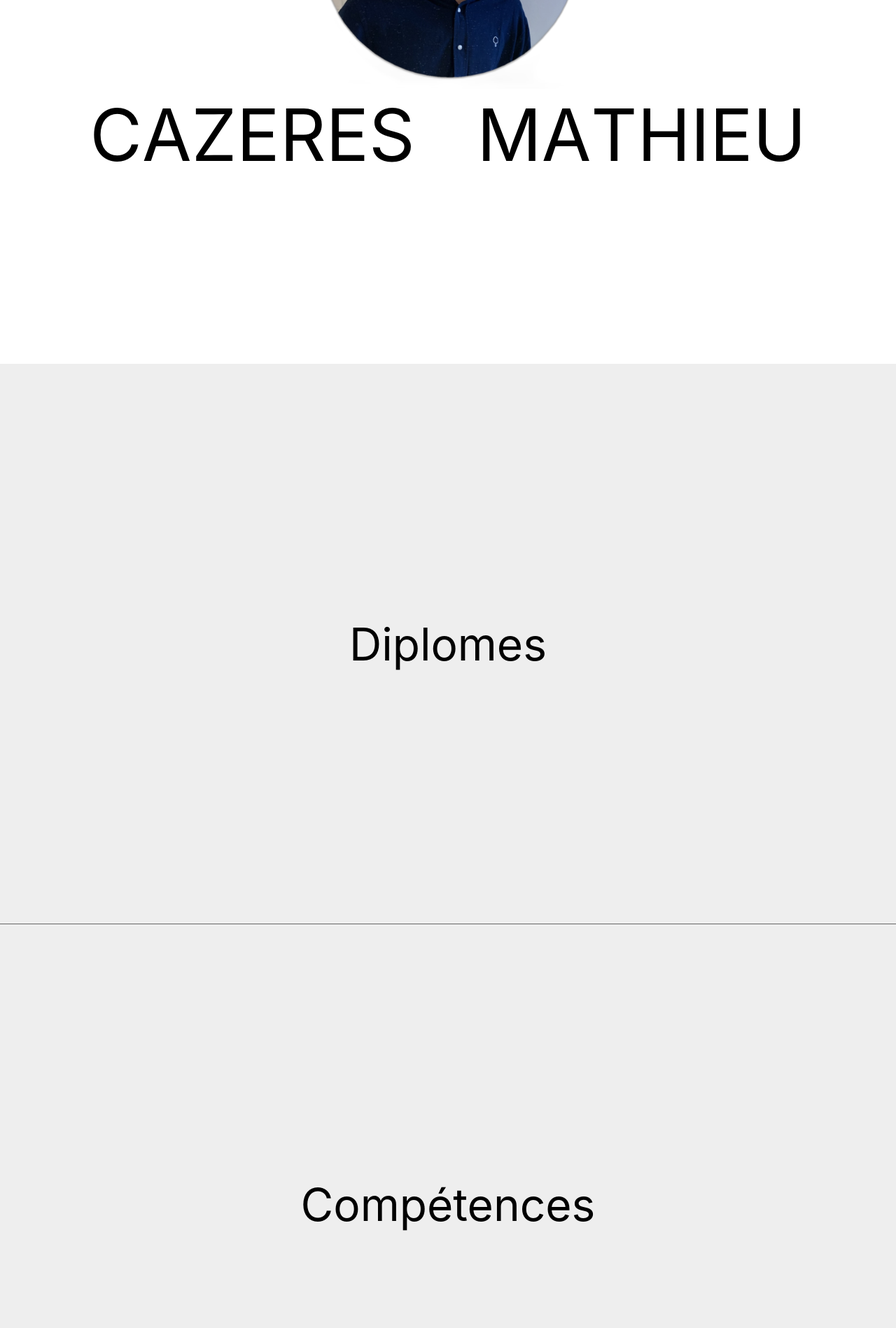
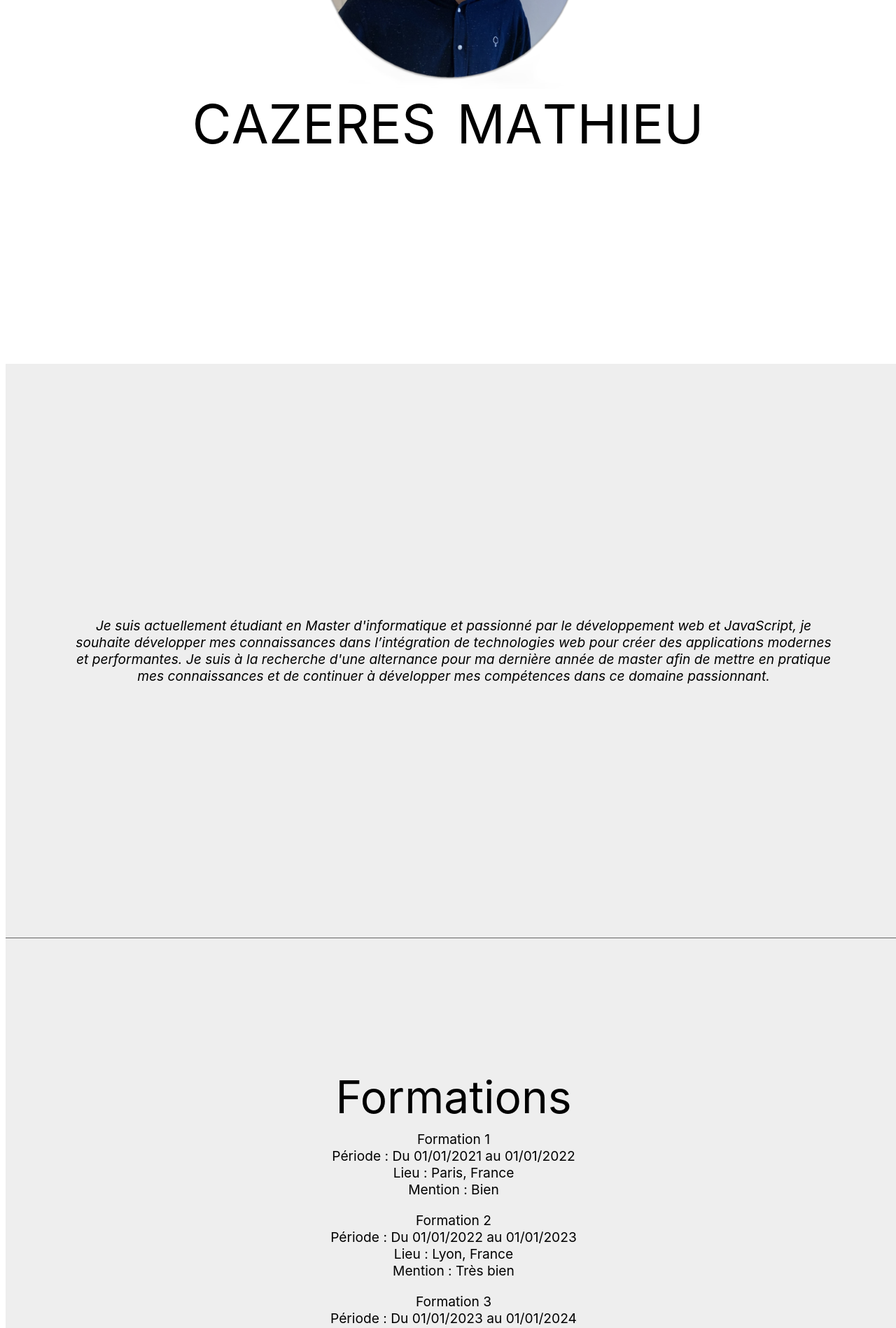
Before and after one commit to Mat-gif/Mat-gif.github.io, a React (Create React App) app: page / in a window 1280 px wide. Shown: the part 360-2258 px from the top of the page at 70% size. Built offline with nearby package versions, Linux system fonts and the light colour scheme.

Commit message:
ajoute des citations d'intro et conclusion et structure des diplomes

```diff
--- a/src/App.css
+++ b/src/App.css
@@ -35,7 +35,31 @@ section {
 }
 
 .letter {
-  font-size: 8vw;
+  font-size: 6vw;
+  display: inline-block;
+}
+
+#intro
+{
+  font-size: 1.5vw;
+  padding: 10px 100px 10px 100px;
+  font-style: italic;
+}
+#conclusion
+{
+  font-size: 1.5vw;
+  padding: 10px 100px 10px 100px;
+  font-style: italic;
+}
+
+.coord {
+  font-size: 1.5vw;
+  padding: 10px 100px 10px 100px;
+}
+
+.diploma-container {
+  font-size: 1.5vw;
+  padding: 10px 40px 10px 40px;
   display: inline-block;
 }
 
--- a/src/App.js
+++ b/src/App.js
@@ -1,5 +1,5 @@
 import "./App.css"
-import { useEffect, useRef } from "react"
+import { useEffect, useRef, useState  } from "react"
 import { gsap } from "gsap"
 import { ScrollTrigger } from "gsap/ScrollTrigger"
 import { ScrollToPlugin } from "gsap/ScrollToPlugin"
@@ -7,7 +7,37 @@ import moi from "./moi.png"
 
 gsap.registerPlugin(ScrollTrigger, ScrollToPlugin)
 
+
+
+
+
+
+
 function App() {
+
+  const [formations, setFormations] = useState([
+    {
+      title: "Formation 1",
+      period: "Du 01/01/2021 au 01/01/2022",
+      location: "Paris, France",
+      mention: "Bien"
+    },
+    {
+      title: "Formation 2",
+      period: "Du 01/01/2022 au 01/01/2023",
+      location: "Lyon, France",
+      mention: "Très bien"
+    },
+    {
+      title: "Formation 3",
+      period: "Du 01/01/2023 au 01/01/2024",
+      location: "New York, USA",
+      mention: "Excellent"
+    }
+  ]);
+
+  let intro = "Je suis actuellement étudiant en  Master d'informatique et passionné par le développement web et JavaScript, je souhaite développer mes connaissances dans l’intégration de technologies web pour créer des applications modernes et performantes. Je suis à la recherche d'une alternance pour ma dernière année de master afin de mettre en pratique mes connaissances et de continuer à développer mes compétences dans ce domaine passionnant.";
+  let conclusion = "Ayant acquis une solide expérience en résolution de problèmes techniques grâce à mes projets de fin d'études et à mes expériences professionnelles. Je suis également habitué à apprendre rapidement de nouvelles technologies et de nouveaux outils, afin de me tenir à jour dans le domaine en constante évolution. Enfin, je suis efficace dans le travail d’équipe, j'ai déjà travaillé en collaboration avec d'autres membres pour atteindre des objectifs communs. Je suis convaincu que ces compétences font de moi un atout pour tout projet de développement web et je suis impatient de continuer à développer ces compétences.";
 
   const titleRef = useRef()
 
@@ -15,6 +45,7 @@ function App() {
     gsap.timeline({
       onComplete: function () {
         console.log('animation terminée')
+
       }
     })
       .fromTo(".letter",
@@ -26,7 +57,7 @@ function App() {
         x: 0,
         opacity: 1,
         stagger: 0.33,
-        delay: 0.7
+        delay: 0.4
       }
     )
     .to(".title", {
@@ -35,30 +66,9 @@ function App() {
     })
     .to(".letter", {
       x: 0,
-      delay: 1,
+      delay: 0.5,
       duration: 2
     })
-  }
-
-  const slideInTop = (elem, delay, duration) => {
-    gsap.fromTo(
-      elem,
-      {
-        opacity: 0,
-        y: -200,
-      },
-      {
-        opacity: 1,
-        y: 0,
-        delay: delay || 0.4,
-        duration: duration || 0.6,
-        scrollTrigger: {
-          trigger: elem,
-          start: "top center",
-          end: "bottom center"
-        }
-      }
-    )
   }
 
   const slideInLeft = (elem, delay, duration) => {
@@ -66,7 +76,7 @@ function App() {
       elem,
       {
         opacity: 0,
-        x: -200,
+        x: -400,
       },
       {
         opacity: 1,
@@ -82,6 +92,28 @@ function App() {
     )
   }
 
+  const slideInRight = (elem, delay, duration) => {
+    gsap.fromTo(
+      elem,
+      {
+        opacity: 0,
+        x: 400,
+      },
+      {
+        opacity: 1,
+        x: 0,
+        delay: delay || 0.4,
+        duration: duration || 0.6,
+        scrollTrigger: {
+          trigger: elem,
+          start: "top center",
+          end: "bottom center"
+        }
+      }
+    )
+  }
+
+
   const onEnter = ({ currentTarget }) => {
     gsap.to(currentTarget, { backgroundColor: "#000", color: "#FFF" })
   }
@@ -94,17 +126,21 @@ function App() {
     onLoad();
   }, [])
   useEffect(() => {
-    slideInTop("#box1");
+    slideInLeft("#intro");
   }, [])
   useEffect(() => {
-    slideInTop("#box2");
+    slideInRight("#box1");
   }, [])
   useEffect(() => {
-    slideInLeft("#box3");
+    slideInLeft("#box2");
   }, [])
   useEffect(() => {
-    slideInLeft("#box4");
+    slideInRight("#box3");
   }, [])
+  useEffect(() => {
+    slideInLeft("#conclusion");
+  }, [])
+
 
   return (
     <div className="App">
@@ -118,7 +154,7 @@ function App() {
         <span className="letter">R</span>
         <span className="letter">E</span>
         <span className="letter">S</span>
-        ㅤㅤㅤ
+        ㅤ
         <span className="letter">M</span>
         <span className="letter">A</span>
         <span className="letter">T</span>
@@ -129,9 +165,25 @@ function App() {
       </h1>
       </div>
 
+
       <section id="nextSection">
+
+
+
+      <div id="intro" className="box" onMouseEnter={onEnter} onMouseLeave={onLeave}>
+          {intro}
+        </div>
+
         <div id="box1" className="box" onMouseEnter={onEnter} onMouseLeave={onLeave}>
-          Diplomes
+          Formations
+            {formations.map((formation, index) => (
+              <div className="diploma-container" key={index}>
+                <div className="diploma-title">{formation.title}</div>
+                <div className="diploma-period">Période : {formation.period}</div>
+                <div className="diploma-location">Lieu : {formation.location}</div>
+                <div className="diploma-mention">Mention : {formation.mention}</div>
+              </div>
+            ))}
         </div>
         <div id="box2" className="box"  onMouseEnter={onEnter} onMouseLeave={onLeave}>
           Compétences
@@ -139,14 +191,19 @@ function App() {
         <div id="box3" className="box"  onMouseEnter={onEnter} onMouseLeave={onLeave}>
           Expériences
         </div>
-        <div id="box4" className="box"  onMouseEnter={onEnter} onMouseLeave={onLeave}>
-          Centres d'intérêt
+        <div id="conclusion" className="box"  onMouseEnter={onEnter} onMouseLeave={onLeave}>
+            {conclusion}
         </div>
       </section>
 
       <section id="lastSection">
         <div id="box5" className="box" onMouseEnter={onEnter} onMouseLeave={onLeave}>
           Coordonnées
+          <p className="coord">mathieucazeres@gmail.com</p>
+          <p className="coord">0783048656</p>
+          <p className="coord">34090 Montpellier France</p>
+
+
         </div>
       </section>
     </div>
--- a/src/index.css
+++ b/src/index.css
@@ -1,5 +1,5 @@
 body {
-  margin: 0;
+
   font-family: -apple-system, BlinkMacSystemFont, 'Segoe UI', 'Roboto', 'Oxygen',
     'Ubuntu', 'Cantarell', 'Fira Sans', 'Droid Sans', 'Helvetica Neue',
     sans-serif;
```
